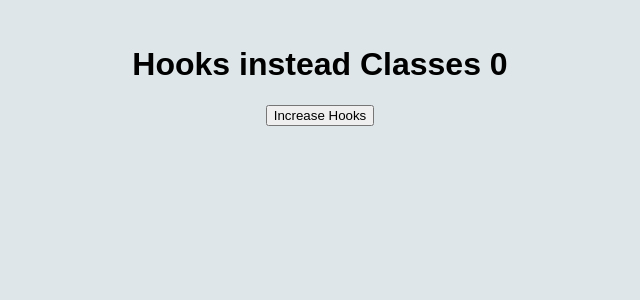
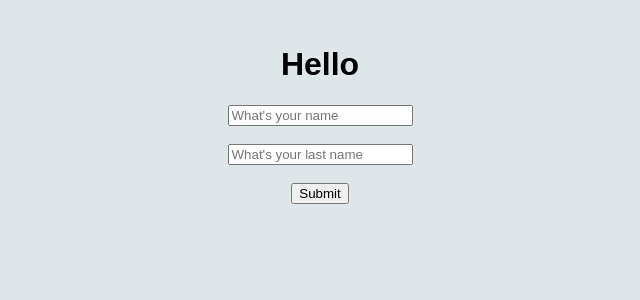
Before and after one commit to BrunaMello/BootCamp, a React (Create React App) app in the folder react-new/: page / in a window 1280 px wide. Shown: the top 300 px of the page, without its empty margins (320-960 px from the left). Built offline with nearby package versions, Linux system fonts and the light colour scheme.

Commit message:
428. Changing Complex State

```diff
--- a/react-new/src/components/ReactForms.jsx
+++ b/react-new/src/components/ReactForms.jsx
@@ -2,32 +2,66 @@ import React, {useState} from "react";
 
 function ReactForms() {
 
-    const [name, setName] = useState("");
-    const [headingText, setHandingText] = useState("");
+    const [fullName, setFullName] = useState({
+        fName: "",
+        lName: ""
+
+    });
+
+    // const [headingText, setHandingText] = useState("");
+
+    // function handleChange(event) {
+    //     console.log(event.target.value);
+    //     setName(event.target.value);
+    // }
+    //
+    // function handleClick(event) {
+    //     setHandingText(name);
+    //     event.preventDefault();
+    // }
 
     function handleChange(event) {
-        console.log(event.target.value);
-        setName(event.target.value);
-    }
+        const newValue = event.target.value;
+        const inputName = event.target.name;
 
-    function handleClick(event) {
-        setHandingText(name);
-
-        event.preventDefault();
+        setFullName(prevValue => {
+            if (inputName === "fName") {
+                return {
+                    fName: newValue,
+                    lName: prevValue.lName
+                };
+            } else if (inputName === "lName") {
+                return {
+                    fName: prevValue.fName,
+                    lName: newValue
+                };
+            }
+        });
     }
 
     return (
         <div>
-            <h1>Hello {headingText}</h1>
-            <form onSubmit={handleClick}>
+            <h1>Hello {fullName.fName} {fullName.lName}</h1>
+            <form>
                 <input
+                    name="fName"
                     onChange={handleChange}
                     type="text"
                     placeholder="What's your name"
-                    value={name}
+                    value={fullName.fName}
                 />
+                <br/>
+                <br/>
+                <input
+                    name="lName"
+                    onChange={handleChange}
+                    type="text"
+                    placeholder="What's your last name"
+                    value={fullName.lName}
+                />
+                <br/>
+                <br/>
                 <button
-                    onClick={handleClick}
                     type="submit"
                 >Submit</button>
             </form>
--- a/react-new/src/index.js
+++ b/react-new/src/index.js
@@ -12,7 +12,7 @@ const rootElement = document.getElementById("root");
 const root = createRoot(rootElement);
 
 root.render(
-    <ClassComponent />
+    <ReactForms />
 );
 
 // ReactDOM.render(
```
